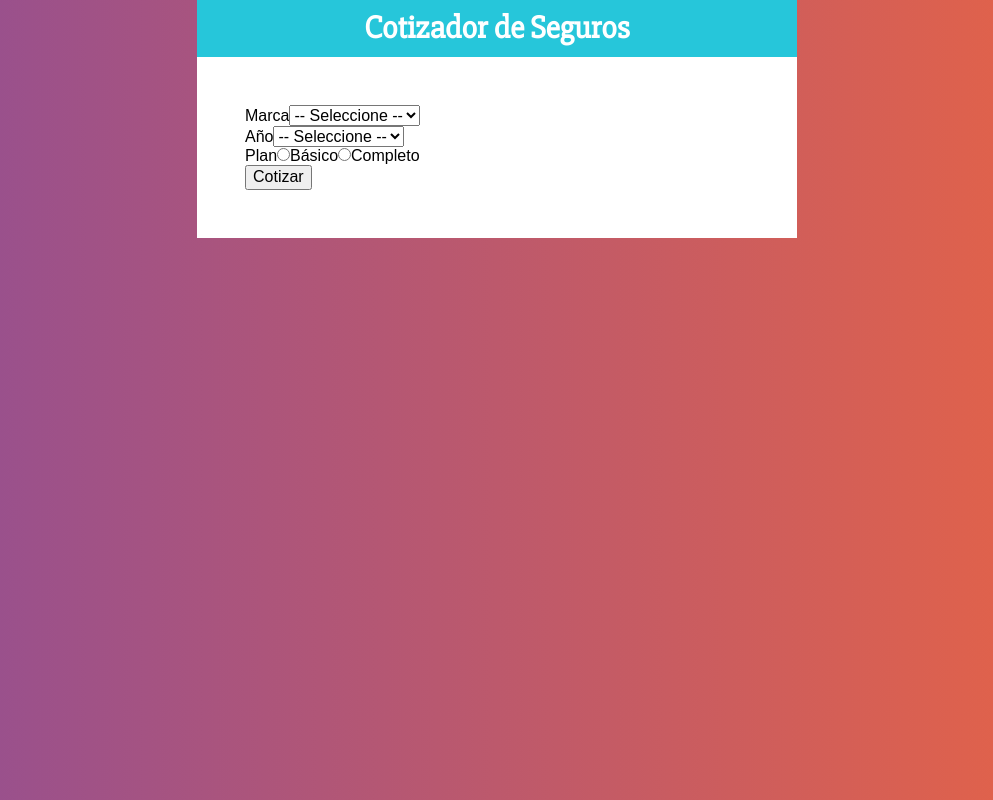
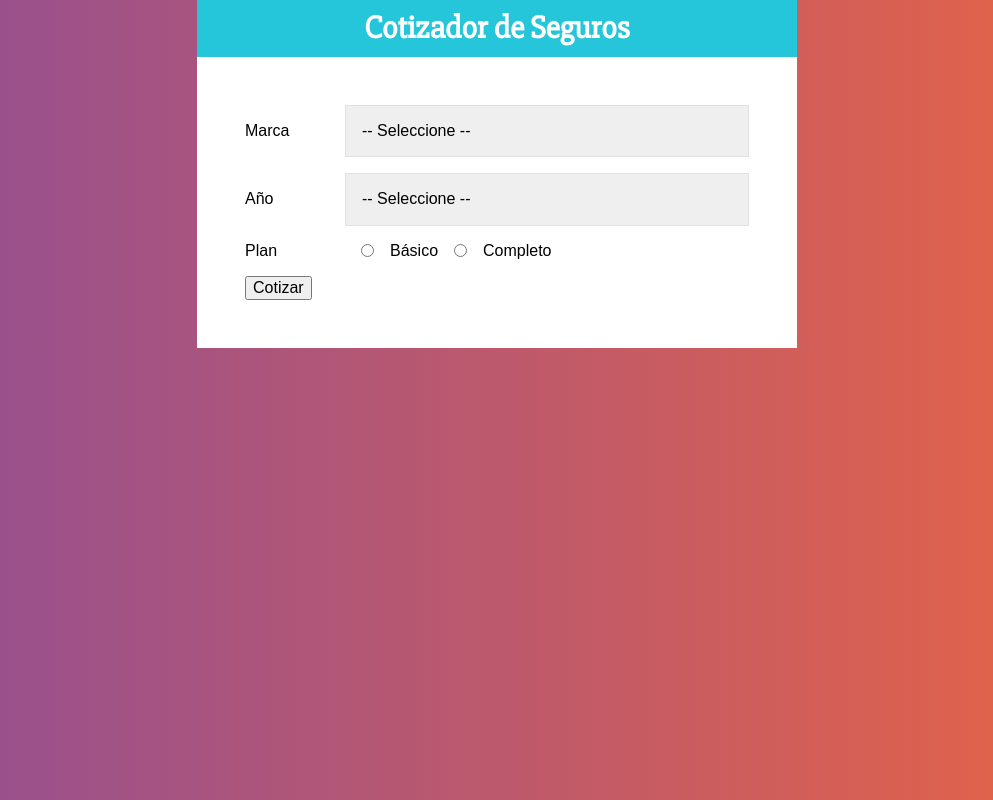
Before and after one commit to QuispeRosasGabriel/React-Cotizador-Seguros, a React (Create React App) app: page / in a window 1280 px wide. Shown: the whole page, without its empty margins (143-1136 px from the left). Built offline with nearby package versions, Linux system fonts and the light colour scheme.

Commit message:
setting styled components

```diff
--- a/src/components/Formulario.jsx
+++ b/src/components/Formulario.jsx
@@ -1,20 +1,24 @@
 import React from "react";
+import { Campo } from "../styledcomponents/Campo";
+import { Label } from "../styledcomponents/Label";
+import { Select } from "../styledcomponents/Select";
+import { InputRadio } from "../styledcomponents/InputRadio";
 
 const Formulario = () => {
   return (
     <form action="">
-      <div>
-        <label htmlFor="">Marca</label>
-        <select name="" id="">
+      <Campo>
+        <Label htmlFor="">Marca</Label>
+        <Select name="" id="">
           <option value="">-- Seleccione --</option>
           <option value="americano"> Americano </option>
           <option value="europeo"> Europeo </option>
           <option value="asiatico"> Asiático </option>
-        </select>
-      </div>
-      <div>
-        <label htmlFor="">Año</label>
-        <select name="" id="">
+        </Select>
+      </Campo>
+      <Campo>
+        <Label htmlFor="">Año</Label>
+        <Select name="" id="">
           <option value="">-- Seleccione --</option>
           <option value="2021">2021</option>
           <option value="2020">2020</option>
@@ -26,15 +30,15 @@ const Formulario = () => {
           <option value="2014">2014</option>
           <option value="2013">2013</option>
           <option value="2012">2012</option>
-        </select>
-      </div>
-      <div>
-        <label htmlFor="">Plan</label>
-        <input type="radio" name="plan" value="basico" />
+        </Select>
+      </Campo>
+      <Campo>
+        <Label htmlFor="">Plan</Label>
+        <InputRadio type="radio" name="plan" value="basico" />
         Básico
-        <input type="radio" name="plan" value="completo" />
+        <InputRadio type="radio" name="plan" value="completo" />
         Completo
-      </div>
+      </Campo>
       <button type="button">Cotizar</button>
     </form>
   );
--- /dev/null
+++ b/src/styledcomponents/Campo.js
@@ -0,0 +1,6 @@
+import styled from "@emotion/styled";
+export const Campo = styled.div`
+  display: flex;
+  margin-bottom: 1rem;
+  align-items: center;
+`;
--- /dev/null
+++ b/src/styledcomponents/InputRadio.js
@@ -0,0 +1,5 @@
+import styled from "@emotion/styled";
+
+export const InputRadio = styled.input`
+  margin: 0 1rem;
+`;
--- /dev/null
+++ b/src/styledcomponents/Label.js
@@ -0,0 +1,4 @@
+import styled from "@emotion/styled";
+export const Label = styled.label`
+  flex: 0 0 100px;
+`;
--- /dev/null
+++ b/src/styledcomponents/Select.js
@@ -0,0 +1,9 @@
+import styled from "@emotion/styled";
+
+export const Select = styled.select`
+  display: block;
+  width: 100%;
+  padding: 1rem;
+  border: 1px solid #e1e1e1;
+  -webkit-appearance: none;
+`;
```
